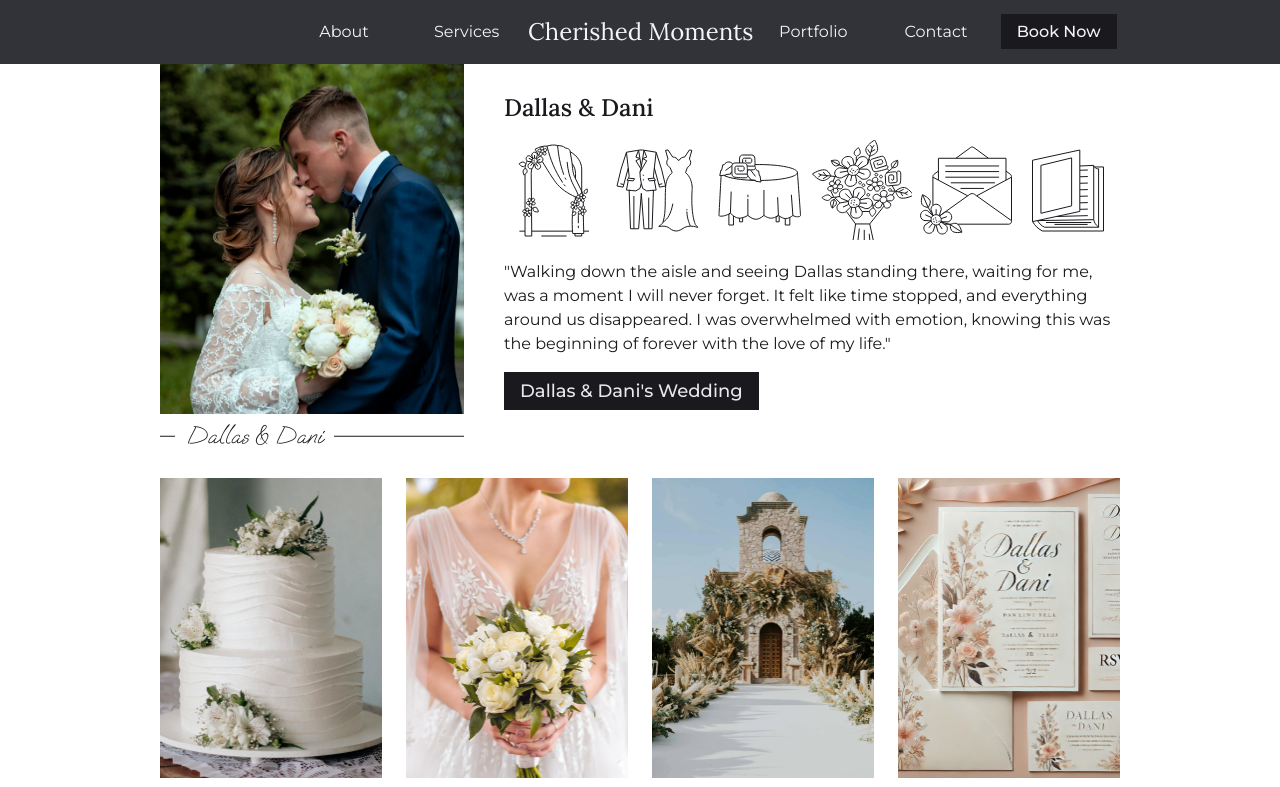
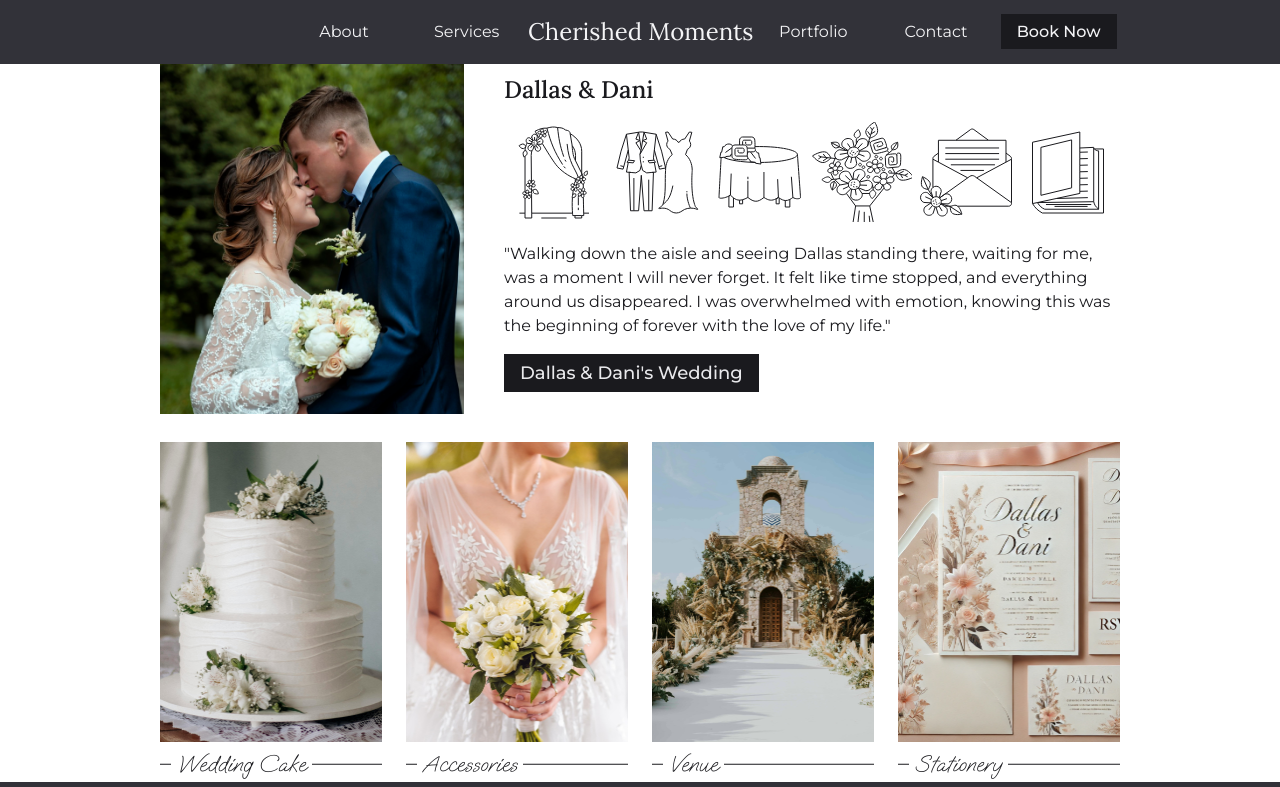
Before and after one commit to alexandrapierson/cherished-moments, a Next.js app: page /portfolio in a window 1280 px wide. Shown: the top 787 px of the page. Built offline with nearby package versions, Linux system fonts and the light colour scheme.

Commit message:
portfolio section fix and about hero fix

```diff
--- a/src/app/about/page.module.css
+++ b/src/app/about/page.module.css
@@ -1,5 +1,6 @@
 .hero {
   margin: var(--spacing-m) 0px;
+  max-height: 50vh;
 }
 
 .employeeGrid {
--- a/src/app/components/decorative-image/DecorativeImage.tsx
+++ b/src/app/components/decorative-image/DecorativeImage.tsx
@@ -7,18 +7,25 @@
   src: string
   alt: string
   decorativeText: string
+  hideDecorativeText?: boolean
 }
 
 const DecorativeImage = ({
   src,
   alt = '',
-  decorativeText
+  decorativeText,
+  hideDecorativeText
 }: DecorativeImage) => {
   return (
-    <figure className={`${styles.decorativeImage}`}>
+    <figure
+      className={`${styles.decorativeImage}
+    }}`}
+    >
       <Image src={src} alt={alt} width='700' height='800' />
       <figcaption>
-        <p>{decorativeText}</p>
+        <p className={hideDecorativeText ? styles.hideText : ''}>
+          {decorativeText}
+        </p>
       </figcaption>
     </figure>
   )
--- a/src/app/components/decorative-image/decorativetext.module.css
+++ b/src/app/components/decorative-image/decorativetext.module.css
@@ -27,9 +27,19 @@
   z-index: 1;
   width: fit-content;
   margin-inline: 5% 0;
-  padding-inline: 12px;
+  padding-inline: 0.4rem;
   background: var(--page-background);
 
   font-family: 'Oooh Baby';
   font-size: 1.5rem;
 }
+
+.hideText {
+  display: none;
+}
+
+.decorativeImage:has(.hideText) figcaption {
+  &::before {
+    display: none;
+  }
+}
--- a/src/app/components/portfolio-couple/PortfolioCouple.tsx
+++ b/src/app/components/portfolio-couple/PortfolioCouple.tsx
@@ -96,6 +96,7 @@
           src={coupleImageSrc}
           alt={coupleImageAlt}
           decorativeText={couplesName}
+          hideDecorativeText
         />
       </div>
 
--- a/src/app/globals.css
+++ b/src/app/globals.css
@@ -83,6 +83,7 @@
 /* Image and Video */
 img {
   width: 100%;
+  height: 100%;
   object-fit: cover;
 }
 
```
